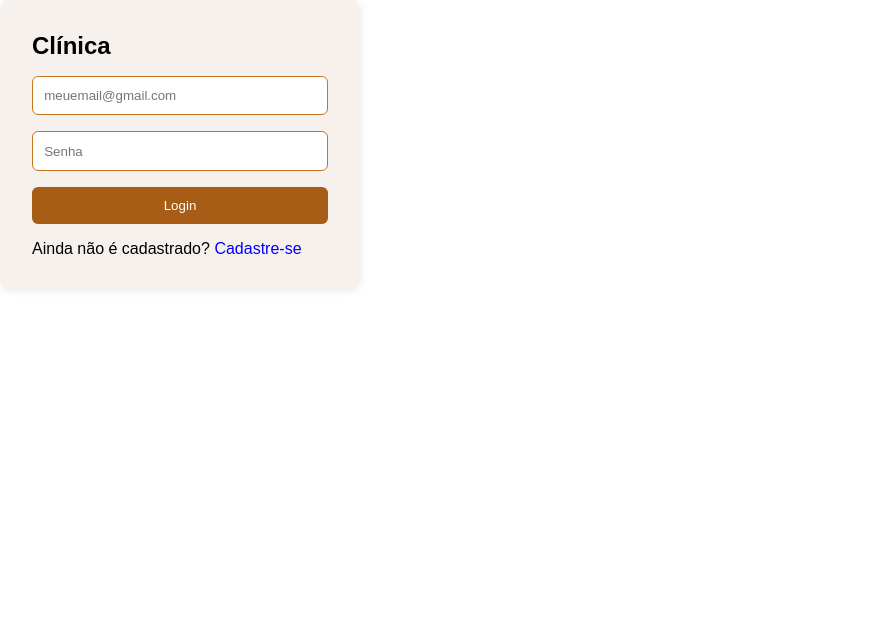
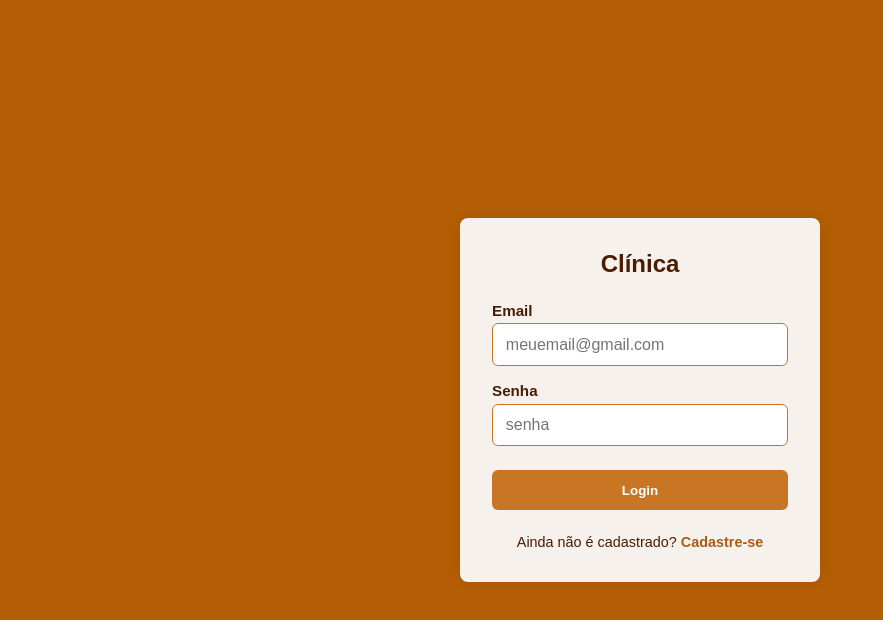
Before and after one commit to Yasmin-Camargo/sistema-gerenciamento-clinica-estetica, a React (Create React App) app in the folder frontend/: page /login in a window 1280 px wide. Shown: the top 620 px of the page, without its empty margins (0-883 px from the left). Built offline with nearby package versions, Linux system fonts and the light colour scheme; no server answers.

Commit message:
refactor: styles for login and register

```diff
--- a/frontend/src/components/esteticista/login/index.tsx
+++ b/frontend/src/components/esteticista/login/index.tsx
@@ -14,11 +14,7 @@ export function LoginPage() {
   const handleLogin = async (e: React.FormEvent) => {
     e.preventDefault();
     try {
-      await api.post('/auth/login', {
-        email,
-        password
-      });
-
+      await api.post('/auth/login', { email, password });
       await login();
       navigate('/home');
     } catch (error) {
@@ -31,26 +27,36 @@ export function LoginPage() {
     <LoginPageContainer>
       <form onSubmit={handleLogin}>
         <h2>Clínica</h2>
+
+        <div className="form-group">
+          <label htmlFor="email">Email</label>
           <input
+            id="email"
             type="email"
             placeholder="meuemail@gmail.com"
             value={email}
             onChange={(e) => setEmail(e.target.value)}
             required
           />
+        </div>
+
+        <div className="form-group">
+          <label htmlFor="password">Senha</label>
           <input
+            id="password"
             type="password"
-          placeholder="Senha"
+            placeholder="senha"
             value={password}
             onChange={(e) => setPassword(e.target.value)}
             required
           />
+        </div>
+
         <button type="submit">Login</button>
+
         <p>
           Ainda não é cadastrado?{' '}
-          <span onClick={() => navigate('/estheticians')} style={{ cursor: 'pointer', color: 'blue' }}>
-            Cadastre-se
-          </span>
+          <span onClick={() => navigate('/estheticians')}>Cadastre-se</span>
         </p>
       </form>
     </LoginPageContainer>
--- a/frontend/src/components/esteticista/login/styles.ts
+++ b/frontend/src/components/esteticista/login/styles.ts
@@ -1,45 +1,75 @@
-import styled from 'styled-components'
+import styled from 'styled-components';
 
 export const LoginPageContainer = styled.div`
-
-.login-container {
   background-color: #b35e04;
   height: 100vh;
   display: flex;
   justify-content: center;
   align-items: center;
-}
 
   form {
     background-color: #f7f1ed;
     padding: 2rem;
-  border-radius: 12px;
+    border-radius: 8px;
     display: flex;
     flex-direction: column;
     gap: 1rem;
-  min-width: 280px;
+    width: 100%;
     max-width: 360px;
-  box-shadow: 0 0 10px rgba(0,0,0,0.1);
+    box-shadow: 0 0 12px rgba(0, 0, 0, 0.1);
+  }
+
+  h2 {
+    color: #4a1c01;
+    margin-bottom: 0.5rem;
+    text-align: center;
+  }
+
+  .form-group {
+    display: flex;
+    flex-direction: column;
+    gap: 0.3rem;
+  }
+
+  label {
+    color: #4a1c01;
+    font-weight: bold;
+    font-size: 0.95rem;
   }
 
   input {
-  padding: 0.7rem;
+    padding: 0.7rem 0.8rem;
     border-radius: 6px;
     border: 1px solid #c87624;
+    font-size: 1rem;
   }
 
   button {
-  background-color: #a75d16;
+    background-color: #c87624;
     color: white;
     border: none;
-  padding: 0.7rem;
+    padding: 0.8rem;
     border-radius: 6px;
+    font-weight: bold;
     cursor: pointer;
+    transition: background-color 0.3s;
+    margin-top: 0.5rem;
   }
 
   button:hover {
-  background-color: #6f3a08;
+    background-color: #a75d16;
   }
 
+  p {
+    font-size: 0.9rem;
+    color: #4a1c01;
+    text-align: center;
+    margin-top: 0.5rem;
 
+    span {
+      color: #a75d16;
+      cursor: pointer;
+      font-weight: bold;
+    }
+  }
 `;
--- a/frontend/src/components/esteticista/new/styles.ts
+++ b/frontend/src/components/esteticista/new/styles.ts
@@ -1,112 +1,97 @@
-import styled from 'styled-components'
+import styled from 'styled-components';
 
 export const EstheticianFormContainer = styled.div`
   width: 100%;
-  height: 100vh;
+  min-height: 100vh;
+  background-color: #c87624;
+  display: flex;
+  justify-content: center;
+  align-items: flex-start;
+  font-family: 'Basic', sans-serif;
+  padding: 2rem 0; /* Adiciona espaço no topo e embaixo para evitar ficar grudado */
 
-  display: flex;
-  flex-direction: column;
-  align-items: center;
-  justify-content: center;
-
-
-  background-color: #c87624;
-  font-family: 'Basic', sans-serif;
-
-  /* ---------- card ---------- */
   .container {
     width: 90%;
-    max-width: 800px;
+    max-width: 420px;
+    background-color: #f7f1ed;
+    padding: 2rem;
+    border-radius: 12px;
+    box-shadow: 0 0 10px rgba(0, 0, 0, 0.1);
+    max-height: 90vh; /* Limita a altura máxima para permitir scroll interno */
+    overflow-y: auto;
+  }
 
-    /* faz o card nunca passar da viewport e cria scroll interno */
-    max-height: 80vh;
-    overflow-y: auto;
-
-    /* layout */
-    padding: 2rem;
+  .input {
+    margin-bottom: 1rem;
     display: flex;
     flex-direction: column;
-    align-items: flex-start;   /* << alinha tudo à ESQUERDA */
-    gap: 1rem;
-
-    background-color: #fffaf8;
-    border-radius: 12px;
-    box-shadow: 0 4px 12px rgba(0, 0, 0, 0.1);
-  }
-
-  /* ---------- agrupador horizontal ---------- */
-  .linha {
-    width: 100%;
-    display: flex;
-    flex-wrap: wrap;           /* quebra em telas estreitas */
-  }
-
-  /* ---------- bloco de input ---------- */
-  .input {
-    width: 100%;
-    margin: 0px 0px 14px 0px;
   }
 
   .input h2 {
-    font-size: 16px;
+    font-size: 15px;
     margin-bottom: 0.4rem;
+    color: #3b240b;
+  }
+
+  input,
+  textarea {
+    padding: 0.7rem;
+    border-radius: 6px;
+    border: 1px solid #c87624;
+    font-size: 0.95rem;
     color: #333;
   }
 
-  .input input,
-  .input textarea {
-    width: 100%;
-    padding: 0.6rem;
-    border: 1px solid #c87624;
-    border-radius: 4px;
-    font-size: 1rem;
-    color: #333;
+  textarea {
+    resize: vertical;
+    min-height: 60px;
   }
 
-  .container::-webkit-scrollbar {
-    width: 6px;
-  }
-  .container::-webkit-scrollbar-thumb {
-    background: #c87624;
-    border-radius: 3px;
+  .linha {
+    display: flex;
+    flex-wrap: wrap;
+    gap: 1rem;
   }
 
-    .form-buttons {
+  .linha .input {
+    flex: 1;
+    min-width: 150px;
+  }
+
+  .form-buttons {
     display: flex;
-    justify-content: center;
+    justify-content: space-between;
+    margin-top: 1.5rem;
     gap: 1rem;
-    margin-top: 1.5rem;
-    width: 100%;
   }
 
   .btn-salvar {
     background-color: #a75d16;
     color: white;
     border: none;
-    padding: 0.7rem 1.4rem;
-    border-radius: 8px;
+    padding: 0.7rem;
+    border-radius: 6px;
     font-size: 1rem;
     cursor: pointer;
-    transition: background-color 0.3s ease;
+    flex: 1;
   }
 
   .btn-salvar:hover {
-    background-color: #492503ff;
+    background-color: #6f3a08;
   }
 
   .btn-cancelar {
     background-color: white;
     color: #555;
     border: 2px solid #c87624;
-    padding: 0.7rem 1.4rem;
-    border-radius: 8px;
+    padding: 0.7rem;
+    border-radius: 6px;
     font-size: 1rem;
     cursor: pointer;
-    transition: all 0.3s ease;
+    flex: 1;
   }
 
   .btn-cancelar:hover {
     background-color: #f3f3f3;
   }
-
 `;
```
Lines whose indentation alone changed are shown as unchanged.
